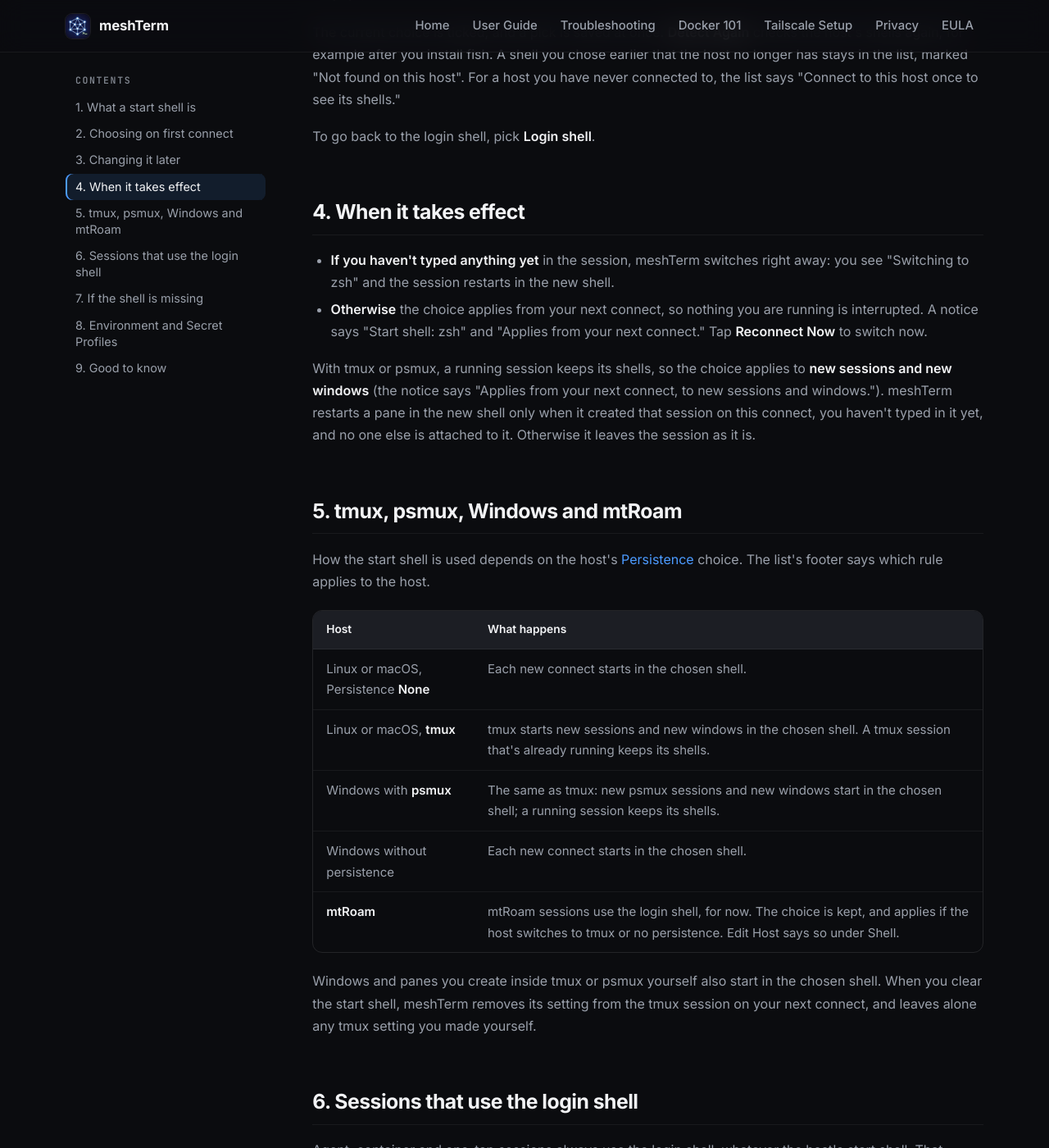
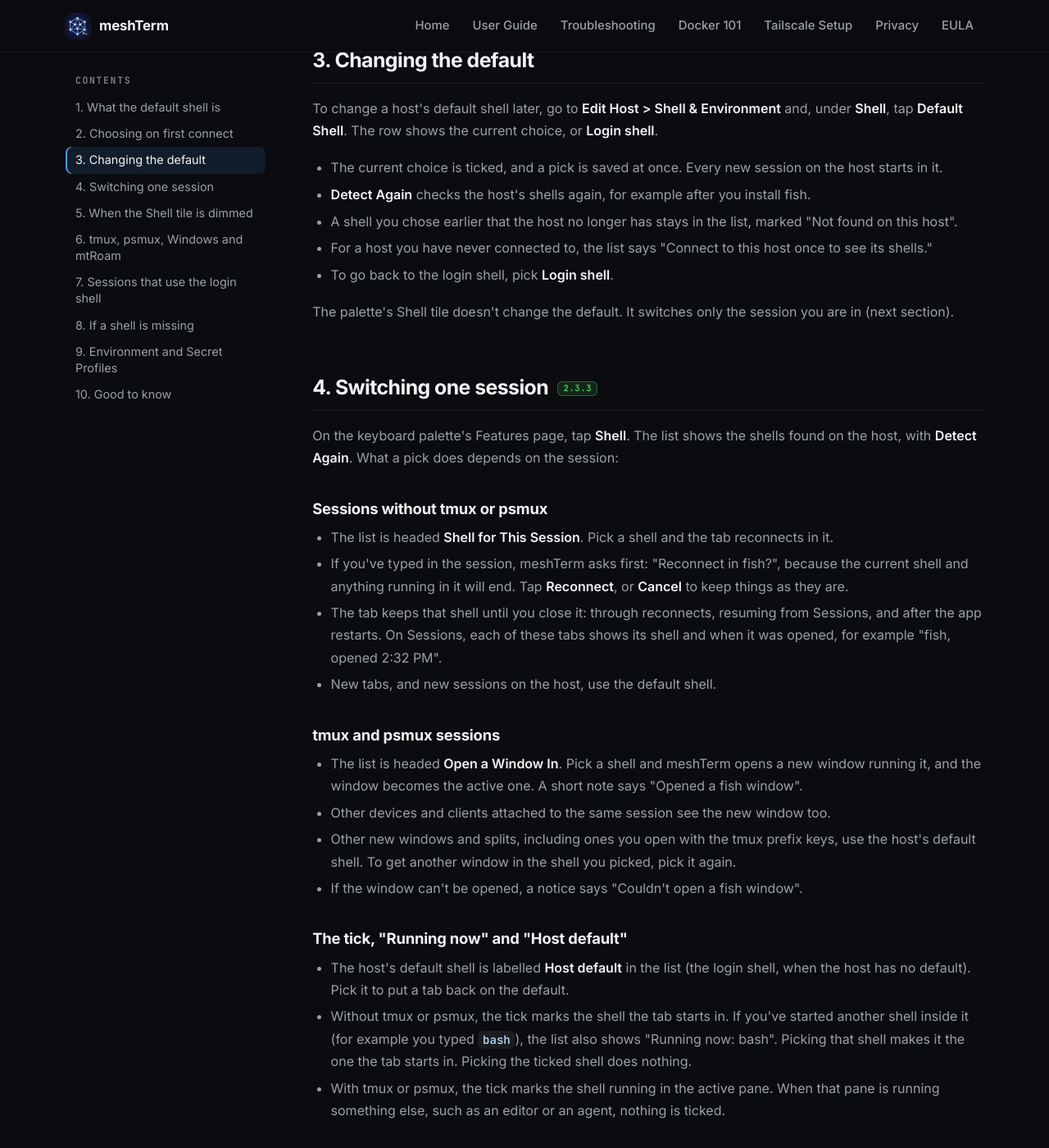
Before and after one commit to JBetchGH/meshterm-docs, a Jekyll site: the page built from start-shell.html, in a window 1280 px wide and 1400 px high, scrolled down 1978 px. Shown: the whole window at 82% size. Built offline with Jekyll 4.4.1, drawn with Linux system fonts in a browser that asks for light colours; some of the changed text lies outside the part shown.

Commit message:
Docs 2.3.3: Default shell page, per-session Shell tile, What's new
start-shell.html (URL kept): host setting renamed to Default Shell (Edit Host >
Shell & Environment > Default Shell); new sections for switching one session
(Shell for This Session / Open a Window In, Reconnect in <shell>?, the tick,
Running now, Host default), the dimmed Shell tile and its reasons, missing
session pick vs missing default (Change Shell), Secret Profiles wording.
meshterm.html: 2.3.3 What's new entry; Edit Host and palette mentions.

Co-Authored-By: Claude Opus 5.5 <noreply@anthropic.com>

```diff
--- a/start-shell.html
+++ b/start-shell.html
@@ -1,7 +1,7 @@
 ---
 layout: guide
-title: "Start Shell: choose the shell a host starts in | meshTerm"
-description: "Choose the shell meshTerm starts on each host, such as zsh, fish or PowerShell 7, without changing anything on the server: the first-connect picker, the palette's Shell tile, Edit Host, tmux, psmux and Windows behaviour, and what happens when the shell is missing."
+title: "Default shell: choose the shell a host starts in | meshTerm"
+description: "Choose the shell meshTerm starts on each host, such as zsh, fish or PowerShell 7, without changing anything on the server, and switch the shell of one session from the palette: the first-connect picker, Edit Host's Default Shell, the Shell tile, tmux, psmux and Windows behaviour, and what happens when a shell is missing."
 lang: en
 permalink: /start-shell.html
 footer: |
@@ -14,9 +14,9 @@ footer: |
     </p>
 ---
 <header class="site-header">
-  <div class="app-name">meshTerm 2.3.2</div>
-  <h1>Start Shell</h1>
-  <div class="sub">Pick the shell your sessions on a host start in, such as zsh, fish or PowerShell 7, without changing anything on the server.</div>
+  <div class="app-name">meshTerm 2.3.3</div>
+  <h1>Default Shell</h1>
+  <div class="sub">Pick the shell your sessions on a host start in, such as zsh, fish or PowerShell 7, and switch one session to another shell, without changing anything on the server.</div>
 </header>
 
 
@@ -25,30 +25,32 @@ footer: |
   <aside class="sidebar">
     <div class="sidebar-title">Contents</div>
     <ul>
-      <li><a href="#what">1. What a start shell is</a></li>
+      <li><a href="#what">1. What the default shell is</a></li>
       <li><a href="#first-connect">2. Choosing on first connect</a></li>
-      <li><a href="#change">3. Changing it later</a></li>
-      <li><a href="#when">4. When it takes effect</a></li>
-      <li><a href="#per-type">5. tmux, psmux, Windows and mtRoam</a></li>
-      <li><a href="#login-only">6. Sessions that use the login shell</a></li>
-      <li><a href="#missing">7. If the shell is missing</a></li>
-      <li><a href="#environment">8. Environment and Secret Profiles</a></li>
-      <li><a href="#notes">9. Good to know</a></li>
+      <li><a href="#change">3. Changing the default</a></li>
+      <li><a href="#session">4. Switching one session</a></li>
+      <li><a href="#dimmed">5. When the Shell tile is dimmed</a></li>
+      <li><a href="#per-type">6. tmux, psmux, Windows and mtRoam</a></li>
+      <li><a href="#login-only">7. Sessions that use the login shell</a></li>
+      <li><a href="#missing">8. If a shell is missing</a></li>
+      <li><a href="#environment">9. Environment and Secret Profiles</a></li>
+      <li><a href="#notes">10. Good to know</a></li>
     </ul>
   </aside>
 
   <main>
-    <div class="page-title">meshTerm 2.3.2 - Start Shell</div>
-    <div class="page-subtitle">Your shell, on each host, without touching the server.</div>
+    <div class="page-title">meshTerm 2.3.3 - Default Shell</div>
+    <div class="page-subtitle">Your shell, on each host and in each session, without touching the server.</div>
 
     <section id="what">
-      <h2>1. What a start shell is <span class="new-badge">2.3.2</span></h2>
-      <p>Every account on a server has a <strong>login shell</strong>, the shell SSH starts when you sign in. Often it is bash, while the shell you actually like on that host is zsh or fish. The <strong>start shell</strong> is a per-host setting in meshTerm: meshTerm connects with your login shell as usual, then starts the shell you chose.</p>
+      <h2>1. What the default shell is <span class="new-badge">2.3.2</span></h2>
+      <p>Every account on a server has a <strong>login shell</strong>, the shell SSH starts when you sign in. Often it is bash, while the shell you actually like on that host is zsh or fish. The <strong>default shell</strong> is a per-host setting in meshTerm: meshTerm connects with your login shell as usual, then starts the shell you chose. Every new session on that host starts in it.</p>
       <ul>
         <li><strong>Nothing on the server changes.</strong> meshTerm doesn't run <code>chsh</code>, doesn't edit <code>/etc/passwd</code>, and on Windows doesn't change OpenSSH's <code>DefaultShell</code>. Other SSH clients, scripts and <code>scp</code> keep using the login shell. Choose <strong>Login shell</strong> again and meshTerm goes back to starting nothing extra.</li>
         <li><strong>Only shells found on the host are offered.</strong> On Linux and macOS, meshTerm reads <code>/etc/shells</code> and looks on your PATH for bash, zsh, fish, ksh, mksh, dash, tcsh, csh and nu. If a shell is installed twice (for example <code>/bin/zsh</code> and Homebrew's <code>/opt/homebrew/bin/zsh</code>), both are listed with their paths. On Windows the choices are <strong>Command Prompt</strong>, <strong>Windows PowerShell</strong> and <strong>PowerShell 7</strong>, when installed.</li>
         <li>Checking a host's shells is one read-only command over the connection you already have. It installs nothing.</li>
         <li>The login shell is always at the top of the list, marked <strong>Login shell</strong> (<strong>SSH default shell</strong> on Windows).</li>
+        <li>From 2.3.3 you can also <a href="#session">switch one session</a> to another shell from the palette, without changing the host's default.</li>
       </ul>
     </section>
 
@@ -56,11 +58,17 @@ footer: |
       <h2>2. Choosing on first connect</h2>
       <p>The first time you connect to a new host, meshTerm checks which shells it has. Your session starts in the login shell straight away, so you can type while it checks.</p>
       <ul>
-        <li>The keyboard palette opens on the <strong>Start Shell</strong> list, showing "Checking shells…" and then the shells it found. <strong>Close</strong> works at any time, including while it is still checking.</li>
-        <li><strong>Pick a shell</strong> and it becomes the host's start shell (see <a href="#when">When it takes effect</a>). Picking <strong>Login shell</strong> keeps things as they are.</li>
+        <li>The keyboard palette opens on the <strong>Default Shell for</strong> your host list, showing "Checking shells…" and then the shells it found. <strong>Close</strong> works at any time, including while it is still checking.</li>
+        <li><strong>Pick a shell</strong> and it becomes the host's default shell, and this session moves to it too (see <a href="#when">below</a>). Picking <strong>Login shell</strong> keeps things as they are.</li>
         <li><strong>Close</strong> (or the palette button while the list is up) keeps the login shell.</li>
         <li>Either way the keyboard comes back, and meshTerm doesn't ask about that host again, on this device or, with <a href="meshterm.html#sync">iCloud Sync</a> on, on your other devices.</li>
         <li>If the host only has its login shell, you see "Only bash found" (or the shell's name) for a moment, and nothing is asked.</li>
+        <li>Until you answer, the palette's <strong>Shell</strong> tile opens this same list.</li>
+      </ul>
+      <p id="when">When the default changes from this list:</p>
+      <ul>
+        <li><strong>If you haven't typed anything yet</strong> in the session, meshTerm switches right away: you see "Switching to zsh" and the session restarts in the new shell.</li>
+        <li><strong>Otherwise</strong> nothing you are running is interrupted. A notice says "Default shell: zsh" and "Applies from your next connect." Tap <strong>Reconnect Now</strong> to switch now.</li>
       </ul>
       <p>The list waits until it can be seen properly:</p>
       <ul>
@@ -68,75 +76,114 @@ footer: |
         <li><strong>Another screen open</strong> (for example Files): the list waits until you close it.</li>
         <li><strong>Hardware keyboard</strong> (such as an iPad with a keyboard attached): a banner shows "Checking shells…", then "Other shells found on" your host with <strong>Choose</strong>, which opens the same list. The banner's close button keeps the login shell.</li>
       </ul>
-      <p>The first-connect list is only shown for ordinary terminal sessions on a host you haven't connected to before, and not on hosts that use mtRoam (see <a href="#per-type">below</a>). For hosts you already use, choose a start shell from the palette or Edit Host.</p>
+      <p>The first-connect list is only shown for ordinary terminal sessions on a host you haven't connected to before, and not on hosts that use mtRoam (see <a href="#per-type">below</a>).</p>
     </section>
 
     <section id="change">
-      <h2>3. Changing it later</h2>
-      <p>There are two ways in, and both open the same list:</p>
+      <h2>3. Changing the default</h2>
+      <p>To change a host's default shell later, go to <strong>Edit Host &gt; Shell &amp; Environment</strong> and, under <strong>Shell</strong>, tap <strong>Default Shell</strong>. The row shows the current choice, or <strong>Login shell</strong>.</p>
       <ul>
-        <li><strong>The palette's Shell tile</strong>: on the keyboard palette's Features page, tap <strong>Shell</strong>. It opens the list for the host of the current session. The tile is dimmed when there is no live session.</li>
-        <li><strong>Edit Host &gt; Shell &amp; Environment</strong>: under <strong>Shell</strong>, tap <strong>Start Shell</strong>. The row shows the current choice, or <strong>Login shell</strong>.</li>
+        <li>The current choice is ticked, and a pick is saved at once. Every new session on the host starts in it.</li>
+        <li><strong>Detect Again</strong> checks the host's shells again, for example after you install fish.</li>
+        <li>A shell you chose earlier that the host no longer has stays in the list, marked "Not found on this host".</li>
+        <li>For a host you have never connected to, the list says "Connect to this host once to see its shells."</li>
+        <li>To go back to the login shell, pick <strong>Login shell</strong>.</li>
       </ul>
-      <p>The current choice is ticked, and a pick is saved at once. <strong>Detect Again</strong> checks the host's shells again, for example after you install fish. A shell you chose earlier that the host no longer has stays in the list, marked "Not found on this host". For a host you have never connected to, the list says "Connect to this host once to see its shells."</p>
-      <p>To go back to the login shell, pick <strong>Login shell</strong>.</p>
+      <p>The palette's Shell tile doesn't change the default. It switches only the session you are in (next section).</p>
     </section>
 
-    <section id="when">
-      <h2>4. When it takes effect</h2>
+    <section id="session">
+      <h2>4. Switching one session <span class="new-badge">2.3.3</span></h2>
+      <p>On the keyboard palette's Features page, tap <strong>Shell</strong>. The list shows the shells found on the host, with <strong>Detect Again</strong>. What a pick does depends on the session:</p>
+
+      <h3>Sessions without tmux or psmux</h3>
       <ul>
-        <li><strong>If you haven't typed anything yet</strong> in the session, meshTerm switches right away: you see "Switching to zsh" and the session restarts in the new shell.</li>
-        <li><strong>Otherwise</strong> the choice applies from your next connect, so nothing you are running is interrupted. A notice says "Start shell: zsh" and "Applies from your next connect." Tap <strong>Reconnect Now</strong> to switch now.</li>
+        <li>The list is headed <strong>Shell for This Session</strong>. Pick a shell and the tab reconnects in it.</li>
+        <li>If you've typed in the session, meshTerm asks first: "Reconnect in fish?", because the current shell and anything running in it will end. Tap <strong>Reconnect</strong>, or <strong>Cancel</strong> to keep things as they are.</li>
+        <li>The tab keeps that shell until you close it: through reconnects, resuming from Sessions, and after the app restarts. On Sessions, each of these tabs shows its shell and when it was opened, for example "fish, opened 2:32 PM".</li>
+        <li>New tabs, and new sessions on the host, use the default shell.</li>
       </ul>
-      <p>With tmux or psmux, a running session keeps its shells, so the choice applies to <strong>new sessions and new windows</strong> (the notice says "Applies from your next connect, to new sessions and windows."). meshTerm restarts a pane in the new shell only when it created that session on this connect, you haven't typed in it yet, and no one else is attached to it. Otherwise it leaves the session as it is.</p>
+
+      <h3>tmux and psmux sessions</h3>
+      <ul>
+        <li>The list is headed <strong>Open a Window In</strong>. Pick a shell and meshTerm opens a new window running it, and the window becomes the active one. A short note says "Opened a fish window".</li>
+        <li>Other devices and clients attached to the same session see the new window too.</li>
+        <li>Other new windows and splits, including ones you open with the tmux prefix keys, use the host's default shell. To get another window in the shell you picked, pick it again.</li>
+        <li>If the window can't be opened, a notice says "Couldn't open a fish window".</li>
+      </ul>
+
+      <h3>The tick, "Running now" and "Host default"</h3>
+      <ul>
+        <li>The host's default shell is labelled <strong>Host default</strong> in the list (the login shell, when the host has no default). Pick it to put a tab back on the default.</li>
+        <li>Without tmux or psmux, the tick marks the shell the tab starts in. If you've started another shell inside it (for example you typed <code>bash</code>), the list also shows "Running now: bash". Picking that shell makes it the one the tab starts in. Picking the ticked shell does nothing.</li>
+        <li>With tmux or psmux, the tick marks the shell running in the active pane. When that pane is running something else, such as an editor or an agent, nothing is ticked.</li>
+      </ul>
+    </section>
+
+    <section id="dimmed">
+      <h2>5. When the Shell tile is dimmed</h2>
+      <p>Some sessions can't switch shells. Their <strong>Shell</strong> tile is dimmed, and tapping it shows the reason for a moment instead of the list:</p>
+      <table>
+        <thead>
+          <tr><th>Session</th><th>What it says</th></tr>
+        </thead>
+        <tbody>
+          <tr><td>Agent, container, one-tap and herdr sessions, and others that run a command</td><td>"This session runs a command, so its shell can't be switched."</td></tr>
+          <tr><td>mtRoam sessions</td><td>"mtRoam sessions use the login shell."</td></tr>
+          <tr><td>A tmux or psmux host where tmux or psmux couldn't start this time, so the session runs without it</td><td>"Reconnect first: this session couldn't start tmux." (or psmux)</td></tr>
+          <tr><td>A first connect where meshTerm couldn't yet tell what kind of host it is</td><td>"Reconnect first to switch shells."</td></tr>
+          <tr><td>A session that isn't connected</td><td>"Connect first."</td></tr>
+        </tbody>
+      </table>
+      <p>For the "Reconnect first" cases, reconnect the session and the tile works again.</p>
     </section>
 
     <section id="per-type">
-      <h2>5. tmux, psmux, Windows and mtRoam</h2>
-      <p>How the start shell is used depends on the host's <a href="meshterm.html#persistence">Persistence</a> choice. The list's footer says which rule applies to the host.</p>
+      <h2>6. tmux, psmux, Windows and mtRoam</h2>
+      <p>How the default shell is used depends on the host's <a href="meshterm.html#persistence">Persistence</a> choice. The Default Shell list's footer says which rule applies to the host.</p>
       <table>
         <thead>
-          <tr><th>Host</th><th>What happens</th></tr>
+          <tr><th>Host</th><th>Default shell</th><th>Shell tile</th></tr>
         </thead>
         <tbody>
-          <tr><td>Linux or macOS, Persistence <strong>None</strong></td><td>Each new connect starts in the chosen shell.</td></tr>
-          <tr><td>Linux or macOS, <strong>tmux</strong></td><td>tmux starts new sessions and new windows in the chosen shell. A tmux session that's already running keeps its shells.</td></tr>
-          <tr><td>Windows with <strong>psmux</strong></td><td>The same as tmux: new psmux sessions and new windows start in the chosen shell; a running session keeps its shells.</td></tr>
-          <tr><td>Windows without persistence</td><td>Each new connect starts in the chosen shell.</td></tr>
-          <tr><td><strong>mtRoam</strong></td><td>mtRoam sessions use the login shell, for now. The choice is kept, and applies if the host switches to tmux or no persistence. Edit Host says so under Shell.</td></tr>
+          <tr><td>Linux or macOS, Persistence <strong>None</strong></td><td>Each new connect starts in it.</td><td>Reconnects the tab in the shell you pick.</td></tr>
+          <tr><td>Linux or macOS, <strong>tmux</strong></td><td>tmux starts new sessions and new windows in it. A tmux session that's already running keeps its shells.</td><td>Opens a new window in the shell you pick.</td></tr>
+          <tr><td>Windows with <strong>psmux</strong></td><td>The same as tmux: new psmux sessions and new windows start in it; a running session keeps its shells.</td><td>Opens a new window in the shell you pick.</td></tr>
+          <tr><td>Windows without persistence</td><td>Each new connect starts in it.</td><td>Reconnects the tab in the shell you pick.</td></tr>
+          <tr><td><strong>mtRoam</strong></td><td>mtRoam sessions use the login shell, for now. The choice is kept, and applies if the host switches to tmux or no persistence. Edit Host says so under Shell.</td><td>Dimmed.</td></tr>
         </tbody>
       </table>
-      <p>Windows and panes you create inside tmux or psmux yourself also start in the chosen shell. When you clear the start shell, meshTerm removes its setting from the tmux session on your next connect, and leaves alone any tmux setting you made yourself.</p>
+      <p>Windows and panes you create inside tmux or psmux yourself also start in the default shell. When you go back to the login shell as the default, meshTerm removes its setting from the tmux session on your next connect, and leaves alone any tmux setting you made yourself.</p>
     </section>
 
     <section id="login-only">
-      <h2>6. Sessions that use the login shell</h2>
-      <p>Agent, container and one-tap sessions always use the login shell, whatever the host's start shell. That covers Agent Mode and agent sign-in, a container's Shell, <strong>Run in Terminal</strong> and other one-tap commands, and herdr sessions. These run commands meshTerm has tested against the login shell, so they stay predictable.</p>
+      <h2>7. Sessions that use the login shell</h2>
+      <p>Agent, container and one-tap sessions always use the login shell, whatever the host's default shell. That covers Agent Mode and agent sign-in, a container's Shell, <strong>Run in Terminal</strong> and other one-tap commands, and herdr sessions. These run commands meshTerm has tested against the login shell, so they stay predictable, and their Shell tile is <a href="#dimmed">dimmed</a>.</p>
     </section>
 
     <section id="missing">
-      <h2>7. If the shell is missing</h2>
-      <p>meshTerm checks that the chosen shell still exists every time it starts it. If it has been removed, or can't start, you still get a working session in the login shell, and a notice:</p>
+      <h2>8. If a shell is missing</h2>
+      <p>meshTerm checks that a shell still exists every time it starts it. If it has been removed, or can't start, you still get a working session, and a notice.</p>
       <ul>
-        <li>"fish isn't available on" your host, with "This session started in the login shell instead." (with tmux or psmux: "The new session or window started in the default shell instead.").</li>
+        <li><strong>A shell you picked for one session</strong>: "fish isn't available on" your host, with "This tab started in the login shell instead." The tab drops that pick and goes back to the host's default shell. With tmux or psmux, the new window starts in another shell, or you see "Couldn't open a fish window".</li>
+        <li><strong>The host's default shell</strong>: "fish isn't available on" your host, with "This session started in the login shell instead." (with tmux or psmux: "The new session or window started in the default shell instead."). Tap <strong>Change Shell</strong> in the notice to open the Default Shell list for the host and pick another shell, or <strong>Login shell</strong>. This changes the host's default.</li>
         <li>On psmux, a shell with a very long path can't be started by psmux: the notice says the shell "couldn't be used" and the session started in the default shell.</li>
       </ul>
-      <p>Tap <strong>Change Shell</strong> in the notice to open the list and pick another shell, or <strong>Login shell</strong>.</p>
     </section>
 
     <section id="environment">
-      <h2>8. Environment and Secret Profiles</h2>
-      <p>Variables from <strong>Shell &amp; Environment</strong> and <a href="meshterm.html#secret-profiles">Secret Profiles</a> reach the start shell when a session starts, whichever shell you chose.</p>
-      <p>Sending values into a session that is already running works only in <strong>bash and zsh</strong>. With another start shell (fish, tcsh, nu and so on, or a Windows shell), Secret Profiles says the session's start shell can't receive values while it's running; the values still apply when a session starts.</p>
+      <h2>9. Environment and Secret Profiles</h2>
+      <p>Variables from <strong>Shell &amp; Environment</strong> and <a href="meshterm.html#secret-profiles">Secret Profiles</a> reach the shell when a session starts, whichever shell you chose. A window opened from the Shell tile gets them like any other window in the session.</p>
+      <p>Sending values into a session that is already running works only in <strong>bash and zsh</strong>. In another shell (fish, tcsh, nu and so on, or a Windows shell), Secret Profiles says the session's shell can't receive values while it's running; the values still apply when a session starts. To switch, use <strong>Shell</strong> in the terminal palette.</p>
     </section>
 
     <section id="notes">
-      <h2>9. Good to know</h2>
+      <h2>10. Good to know</h2>
       <ul>
-        <li><strong>Login messages</strong>: on a host without persistence, a session that starts a start shell doesn't show the server's message of the day (MOTD) or the "Last login" line.</li>
-        <li><strong><a href="meshterm.html#keep-path">Keep Tools on PATH</a></strong>: when the start shell is bash or zsh, the block is added to that shell's <code>~/.bashrc</code> or <code>~/.zshrc</code> too, alongside the login shell's.</li>
-        <li><strong>Syncing</strong>: with iCloud Sync on, the host's start shell and the fact that you've answered the first-connect question sync with the host. Each device checks the host's shells itself.</li>
-        <li><strong>Hosts meshTerm can't check</strong>: if checking a host's shells can't work there (for example, PowerShell is restricted by policy), meshTerm stops asking on first connect. You can try <strong>Detect Again</strong> from the Shell tile or Edit Host later.</li>
+        <li><strong>Login messages</strong>: on a host without persistence, a session that starts a shell other than the login shell doesn't show the server's message of the day (MOTD) or the "Last login" line.</li>
+        <li><strong><a href="meshterm.html#keep-path">Keep Tools on PATH</a></strong>: when the default shell is bash or zsh, the block is added to that shell's <code>~/.bashrc</code> or <code>~/.zshrc</code> too, alongside the login shell's. The same happens when you switch a session to bash or zsh.</li>
+        <li><strong>Syncing</strong>: with iCloud Sync on, the host's default shell and the fact that you've answered the first-connect question sync with the host. A shell picked for one session stays on that device. Each device checks the host's shells itself.</li>
+        <li><strong>Hosts meshTerm can't check</strong>: if checking a host's shells can't work there (for example, PowerShell is restricted by policy), meshTerm stops asking on first connect. You can try <strong>Detect Again</strong> from Edit Host or the Shell tile later.</li>
         <li>Windows hosts whose SSH shell is MSYS2, MinGW or Cygwin aren't asked.</li>
       </ul>
       <p>For hosts, persistence and the palette, see the <a href="meshterm.html">User Guide</a>.</p>
```
Also changed, not shown: meshterm.html (+9 -3 lines).
